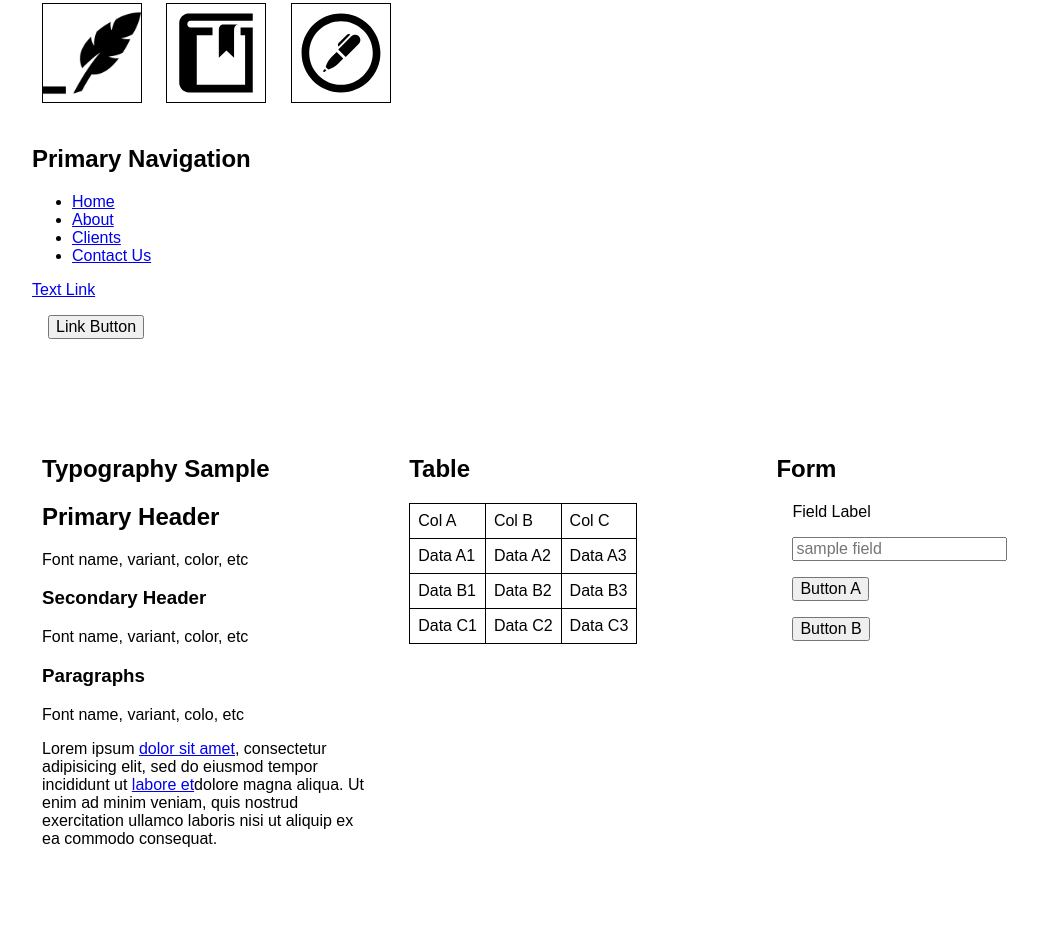
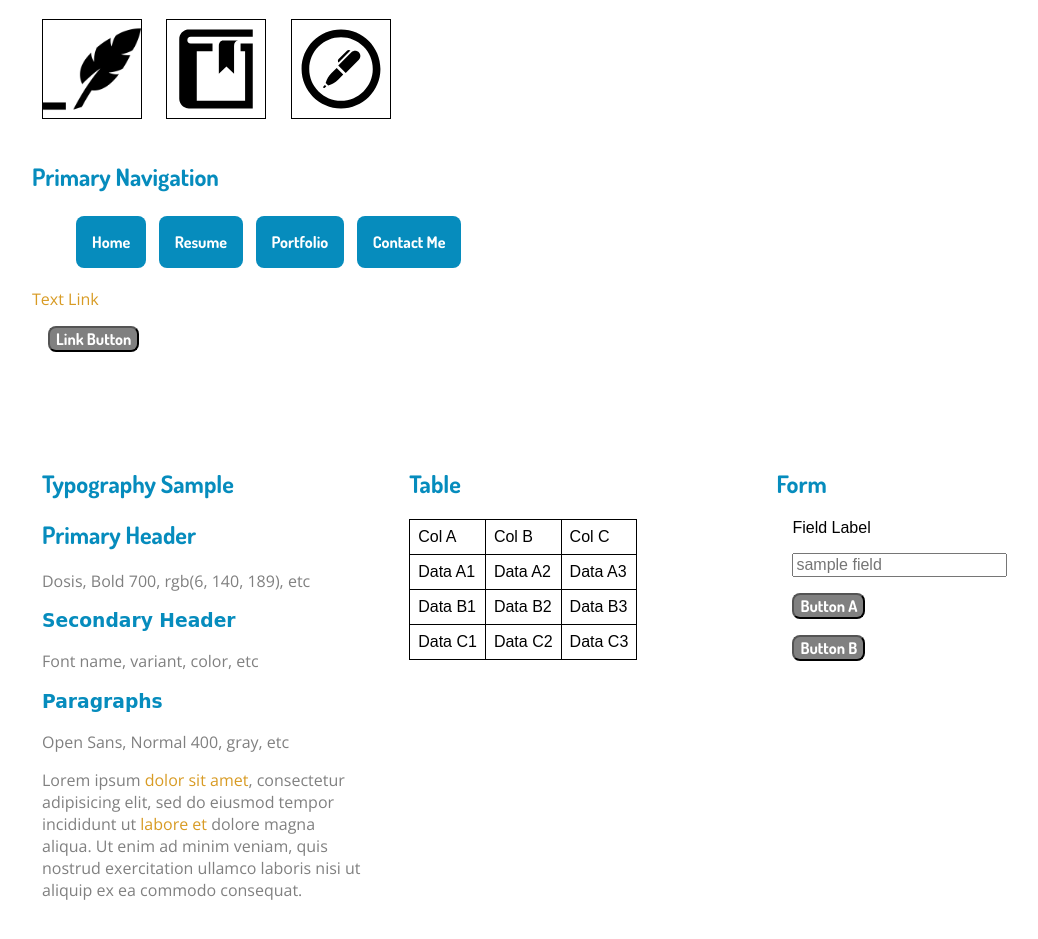
Before and after one commit to treininger/style-tile, a plain HTML site: page index.html in a window 1280 px wide. Shown: the part 903-1842 px from the top of the page, without its empty margins (68-1106 px from the left). Drawn offline with nearby package versions, Linux system fonts and the light colour scheme; a web font is replaced by a local one.

Commit message:
Updated Fonts and nav

```diff
--- a/css/styles.css
+++ b/css/styles.css
@@ -77,10 +77,60 @@ background: url('../img/notebook.png');
 /* Navigation */
 
 nav li {
-    font-family: 'Dosis', sans-serif;
+
+    display: inline-block;
+    margin: 4px;
+    padding: 1em;
+    background: rgb(6, 140, 189);
+    border-radius: .5em;
+
 }
 
+nav a {
+    font-family: 'Dosis', sans-serif;
+    text-decoration: none;
+    color: white;
+}
+
+nav a:hover, nav a:focus {
+    color: rgb(228, 225, 242);
+
+}
+
+/* Links */
+
+a {
+ color: rgb(216, 155, 36);
+    text-decoration: none;
+}
+
+button {
+    border-radius: .5em;
+    background: gray;
+    color: white;
+    font-family: 'Dosis', sans-serif;
+
+}
+
+
+
 /* Typography */
+
+h2 {
+    font-family: 'Dosis', sans-serif;
+    color: rgb(6, 140, 189);
+}
+
+h3 {
+    font-family: 'Shadows Into Light Two', cursive;
+    color: rgb(6, 140, 189);
+
+}
+
+p {
+    font-family: 'Open Sans', sans-serif;
+    color: gray;
+}
 
 
 /* Forms */
@@ -88,5 +138,9 @@ nav li {
 
 /* Tables */
 
+table {
+    border-spacing: 1rem;
+}
+
 
 /* Cards */
--- a/index.html
+++ b/index.html
@@ -8,6 +8,12 @@
   <link rel="stylesheet" href="css/grid.css">
   <link rel="stylesheet" href="css/tile-template.css">
   <link rel="stylesheet" href="css/styles.css">
+
+<!--  Fonts  -->
+    <link href='https://fonts.googleapis.com/css?family=Dosis:700' rel='stylesheet' type='text/css'>
+    <link href='https://fonts.googleapis.com/css?family=Architects+Daughter' rel='stylesheet' type='text/css'>
+    <link href='https://fonts.googleapis.com/css?family=Shadows+Into+Light+Two' rel='stylesheet' type='text/css'>
+    <link href='https://fonts.googleapis.com/css?family=Open+Sans' rel='stylesheet' type='text/css'>
 
 </head>
 <body>
@@ -84,9 +90,9 @@
 		<nav role='navigation'>
 		  <ul>
 		    <li><a href="#">Home</a></li>
-		    <li><a href="#">About</a></li>
-		    <li><a href="#">Clients</a></li>
-		    <li><a href="#">Contact Us</a></li>
+		    <li><a href="#">Resume</a></li>
+		    <li><a href="#">Portfolio</a></li>
+		    <li><a href="#">Contact Me</a></li>
 		  </ul>
 		</nav>
 
@@ -109,17 +115,17 @@
 			<h2>Typography Sample</h2>
 
 			<h2>Primary Header</h2>
-			<p>Font name, variant, color, etc</h2>
+			<p>Dosis, Bold 700, rgb(6, 140, 189), etc</h2>
 
 
 			<h3>Secondary Header</h3>
 			<p>Font name, variant, color, etc</h2>
 
 			<h3>Paragraphs</h3>
-			<p>Font name, variant, colo, etc</h2>
+			<p>Open Sans, Normal 400, gray, etc</h2>
 
 			<p>Lorem ipsum <a href="#">dolor sit amet</a>, consectetur adipisicing elit, sed do eiusmod
-			tempor incididunt ut <a href="#">labore et</a>dolore magna aliqua. Ut enim ad minim veniam, quis nostrud exercitation ullamco laboris nisi ut aliquip ex ea commodo consequat.
+			tempor incididunt ut <a href="#">labore et</a> dolore magna aliqua. Ut enim ad minim veniam, quis nostrud exercitation ullamco laboris nisi ut aliquip ex ea commodo consequat.
 			</p>
 
 		</section>
@@ -129,7 +135,7 @@
 
 			<h2>Table</h2>
 			<table>
-				<tr>
+				<tr class="columns">
 					<td>Col A</td>
 					<td>Col B</td>
 					<td>Col C</td>
```
